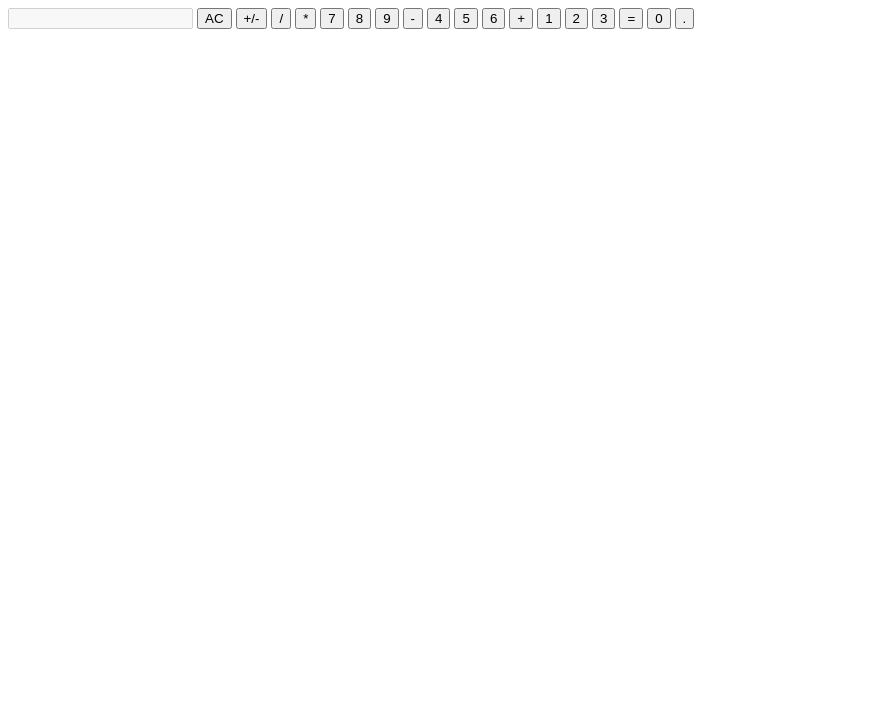
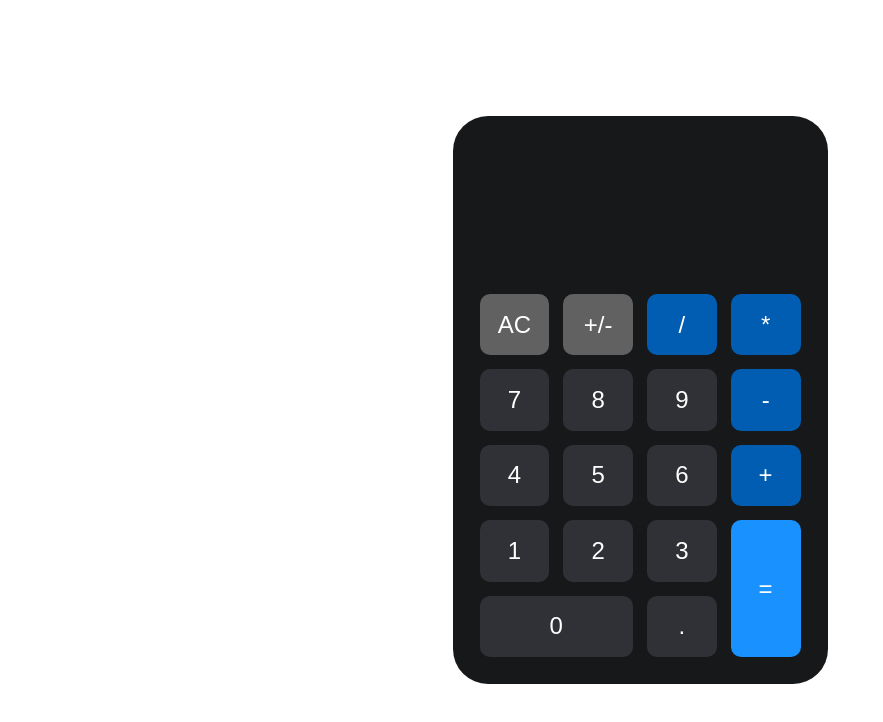
Before and after one commit to g-sts/calculadora-virtual, a plain HTML site: page index.html in a window 1280 px wide. Shown: the whole page, without its empty margins (0-883 px from the left). Drawn offline with Linux system fonts and the light colour scheme.

Commit message:
Create style.css and update html

```diff
--- a/index.html
+++ b/index.html
@@ -4,6 +4,7 @@
     <meta charset="UTF-8">
     <meta name="viewport" content="width=device-width, initial-scale=1.0">
     <title>Calculadora</title>
+    <link rel="stylesheet" href="styles/style.css">
 </head>
 <body>
     <div id="calculadora">
@@ -24,8 +25,8 @@
             <button class="black-button">1</button>
             <button class="black-button">2</button>
             <button class="black-button">3</button>
-            <button class="blue-button-equal">=</button>
-            <button class="black-button-zero">0</button>
+            <button class="equal-button">=</button>
+            <button class="zero-button">0</button>
             <button class="black-button">.</button>
     </div>
 </body>
--- /dev/null
+++ b/styles/style.css
@@ -0,0 +1,73 @@
+@charset "UTF-8";
+
+*{
+    margin: 0px;
+    padding: 0px;
+    box-sizing: border-box;
+}
+
+body{
+    height: 100vh;
+    width: 100vw;
+    display: grid;
+    justify-content: center;
+    align-items: center;
+}
+
+div{
+    background-color: #17181a;
+    width: 375px;
+    height: 568px;
+    border-radius: 35px;
+    padding: 20px;
+    display: grid;
+    grid-template-columns:repeat(4, 1fr) ;
+    grid-template-rows: repeat(7,1fr);
+}
+
+input#visor{
+    font-size: 48px;
+    background-color: #17181a;
+    border: none;
+    outline: none;
+    text-align: right;
+    padding-top: 50px;
+    color: white;
+    grid-row: 1/3;
+    grid-column: 1/5;
+}
+
+button{
+    font-size: 24px;
+    border: none;
+    margin: 7px;
+    border-radius: 10px;
+    cursor: pointer;
+    color: white;
+}
+button:hover{
+    opacity: 0.7;
+}
+
+.black-button{
+    background-color: #303136;
+}
+
+.blue-button{
+    background-color: #005db2;
+}
+
+.equal-button{
+    background-color: #1991ff;
+    grid-row: 6/8;
+    grid-column: 4/5;
+}
+
+.gray-button{
+    background-color: #616161;
+}
+
+.zero-button{
+    background-color: #303136;
+    grid-column: 1/3;
+}
```
